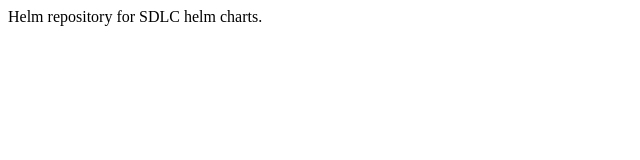
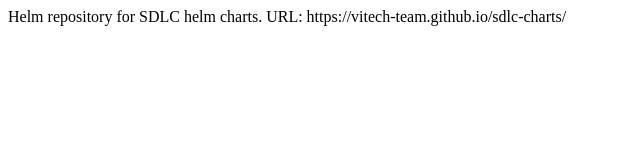
Before and after one commit to vitech-team-sdlc/sdlc-charts, a plain HTML site: page docs/index.html in a window 1280 px wide. Shown: the whole page, without its empty margins (0-640 px from the left). Drawn offline with Linux system fonts and the light colour scheme.

Commit message:
chore: cr release

```diff
--- a/docs/index.html
+++ b/docs/index.html
@@ -6,5 +6,6 @@
 </head>
 <body>
 Helm repository for SDLC helm charts.
+URL: https://vitech-team.github.io/sdlc-charts/
 </body>
 </html>
```
Also changed, not shown: 6 other files.
